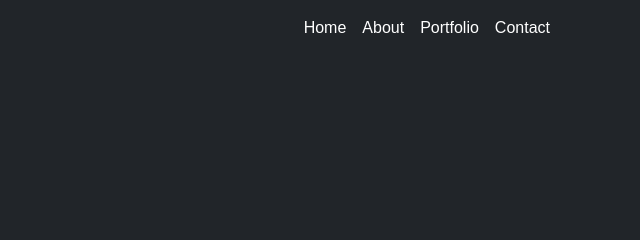
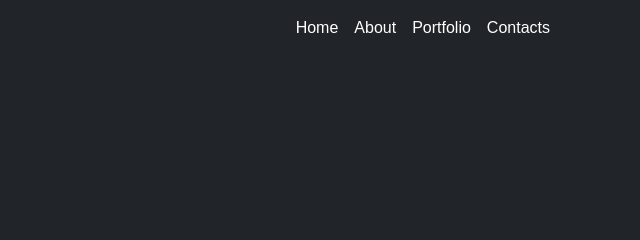
Before and after one commit to mrtariq00/Tariq-coding-journey, a plain HTML site: page index.html in a window 1280 px wide. Shown: the top 240 px of the page, 640-1280 px from the left. Drawn offline with nearby package versions, Linux system fonts and the light colour scheme.

Commit message:
Update index.html

```diff
--- a/index.html
+++ b/index.html
@@ -37,7 +37,7 @@
         <li class="nav-item"><a class="nav-link text-white" href="#home">Home</a></li>
         <li class="nav-item"><a class="nav-link text-white" href="#about">About</a></li>
         <li class="nav-item"><a class="nav-link text-white" href="#portfolio">Portfolio</a></li>
-        <li class="nav-item"><a class="nav-link text-white" href="#contact">Contact</a></li>
+        <li class="nav-item"><a class="nav-link text-white" href="#contact">Contacts</a></li>
       </ul>
     </div>
   </div>
```
